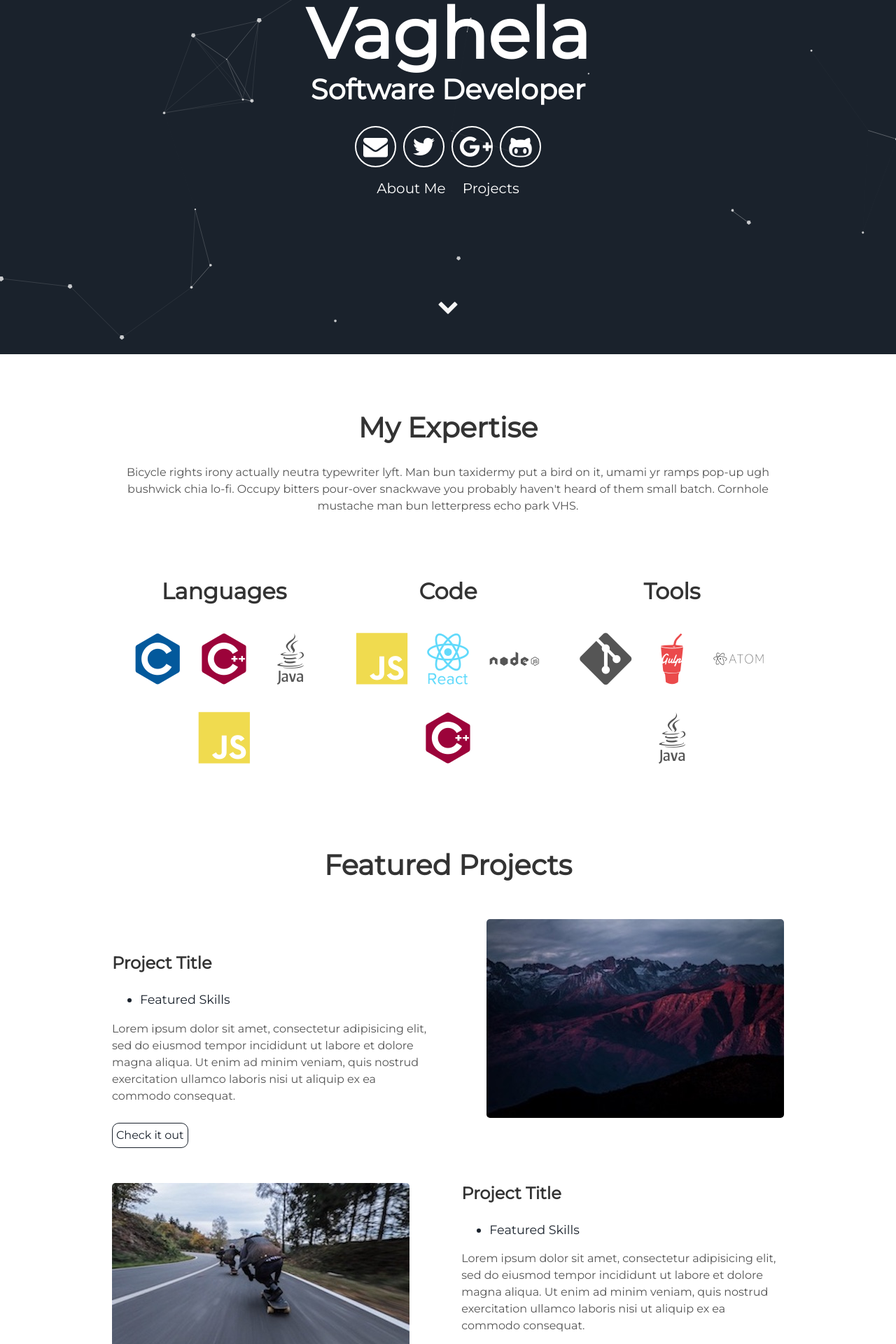
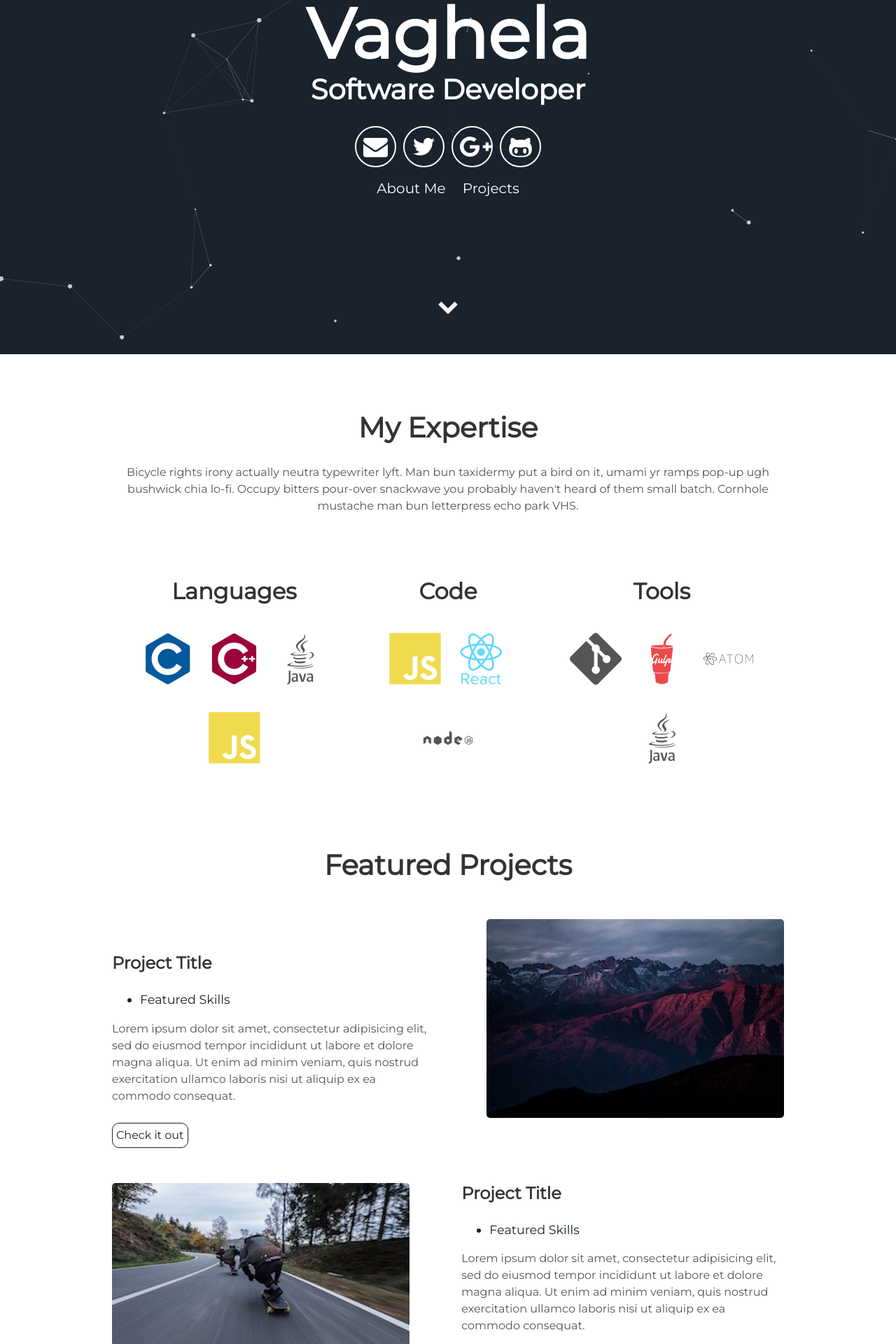
Before and after one commit to manan1710/manan1710.github.io, a Jekyll site: the page built from index.html, in a window 1280 px wide. Shown: the part 394-2314 px from the top of the page at 70% size. Built offline with Jekyll 4.4.1, drawn with Linux system fonts in a browser that asks for light colours.

Commit message:
Update about.html

```diff
--- a/_includes/about.html
+++ b/_includes/about.html
@@ -18,7 +18,7 @@
       <i class="devicon-javascript-plain colored"></i>
       <i class="devicon-react-original-wordmark colored"></i>
       <i class="devicon-nodejs-plain-wordmark"></i>
-     <i class="devicon-cplusplus-plain-wordmark colored"></i>
+<!--      <i class="devicon-cplusplus-plain-wordmark colored"></i> -->
 <!--       <p>Mumblecore hexagon kombucha, pitchfork four loko raclette intelligentsia master cleanse.
         Vinyl XOXO lumbersexual</p> -->
     </div>
```
